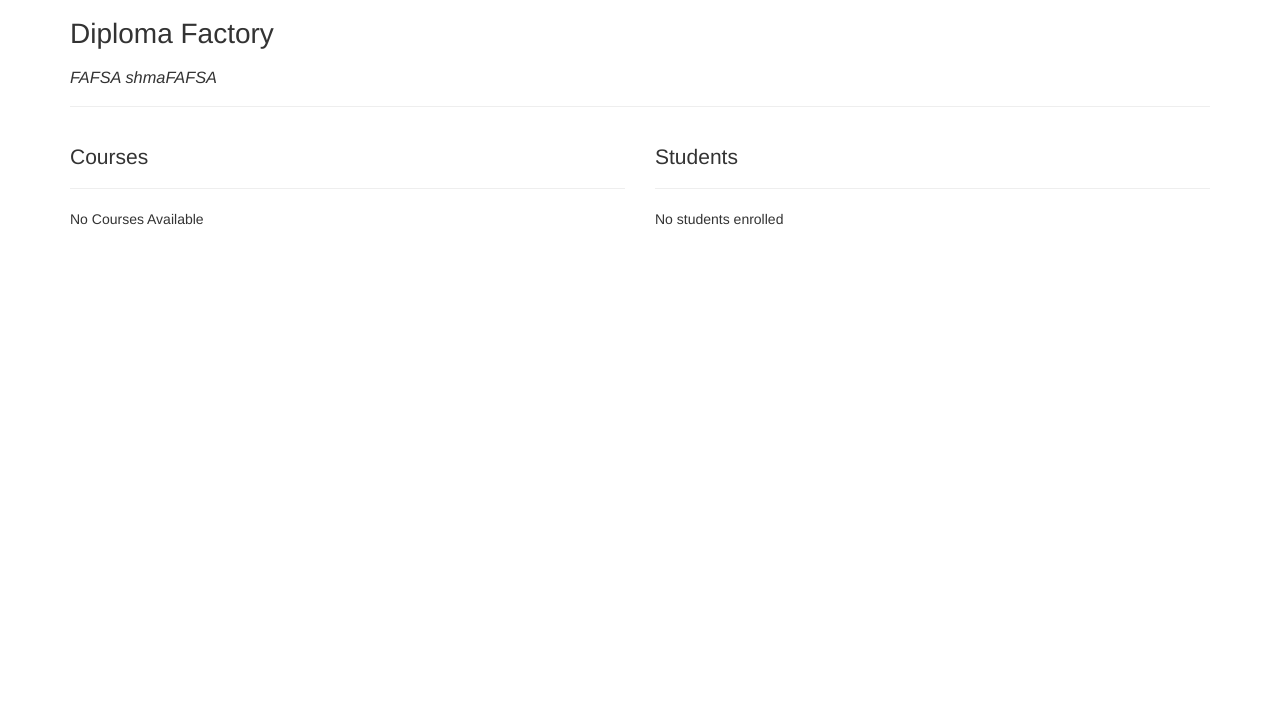
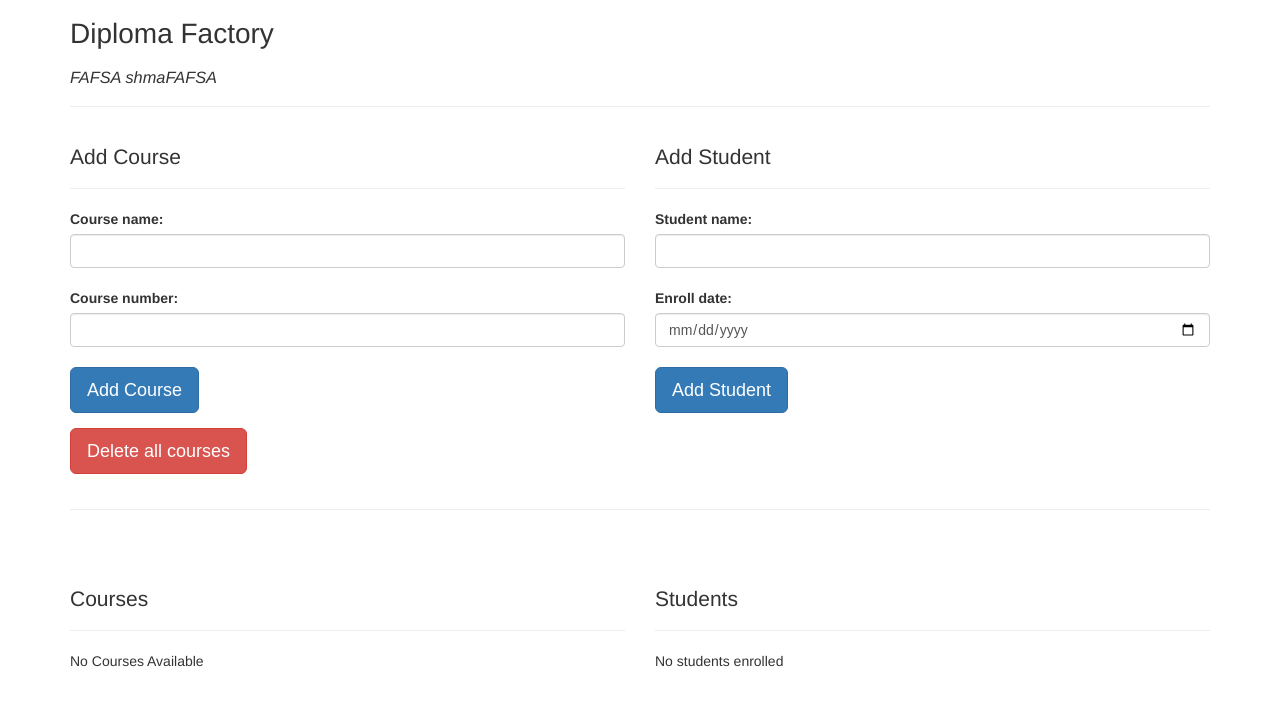
Before and after one commit to browneryan/university-registrar-php, a PHP site: template views/index.html.twig in a window 1280 px wide. Shown: the top 706 px of the page. Run offline with PHP 8.4, Linux system fonts and the light colour scheme; the template is opened without the code that fills it, so the values that code supplies are empty; some libraries are stand-ins or nearby versions.

Commit message:
add delte all courses route

```diff
--- /dev/null
+++ b/views/includes/add_course.html.twig
@@ -0,0 +1,13 @@
+<form class="form-group" action='/course' method='post'>
+    <label for='name'>Course name:</label>
+    <input  class="form-control"id='name' name='name' type='text'><br>
+
+    <label for='number'>Course number:</label>
+    <input class="form-control" id='number' name='number' type='text'><br>
+
+    <button class="btn btn-lg btn-primary"type='submit'>Add Course</button>
+</form>
+<form class="form-group" action='/delete_all_course' method='post'>
+    <input value="delete" type='hidden' name='_method'>
+    <button class="btn btn-lg btn-danger" type="submit">Delete all courses</button>
+</form>
--- /dev/null
+++ b/views/includes/add_student.html.twig
@@ -0,0 +1,9 @@
+<form class="form-group" action='/student' method='post'>
+    <label for='name'>Student name:</label>
+    <input class="form-control" id='name' name='name' type='text'><br>
+
+    <label for='enroll_date'>Enroll date:</label>
+    <input class="form-control" id='enroll_date' name='enroll_date' type='date'><br>
+
+    <button class="btn btn-lg btn-primary"type='submit'>Add Student</button>
+</form>
--- a/views/index.html.twig
+++ b/views/index.html.twig
@@ -6,6 +6,23 @@
   <body>
     <div class="container">
         {% include '/includes/header.html.twig' %}
+        <div class="row">
+            <div class="col-md-6">
+                <h2>Add Course</h2><hr>
+
+                {% include '/includes/add_course.html.twig' %}
+
+            </div><!--col-md-6-->
+            <div class="col-md-6">
+                <h2>Add Student</h2><hr>
+
+                {% include '/includes/add_student.html.twig' %}
+
+            </div><!--col-md-6-->
+        </div>
+        <hr>
+        <br>
+        <br>
 
         <div class="row">
             <div class="col-md-6">
@@ -19,8 +36,7 @@
                 {% else %}
                     <p>No Courses Available</p>
                 {% endif %}
-
-            </div>
+            </div><!--col-md-6-->
             <div class="col-md-6">
                 <h2>Students</h2><hr>
                 {% if students is not empty %}
@@ -32,8 +48,8 @@
                 {% else %}
                     <p>No students enrolled</p>
                 {% endif %}
-            </div>
-        </div>
+            </div><!--col-md-6-->
+        </div><!--row-->
     </div>
   </body>
 </html>
```
Also changed, not shown: app/app.php (+25 -1 lines).
